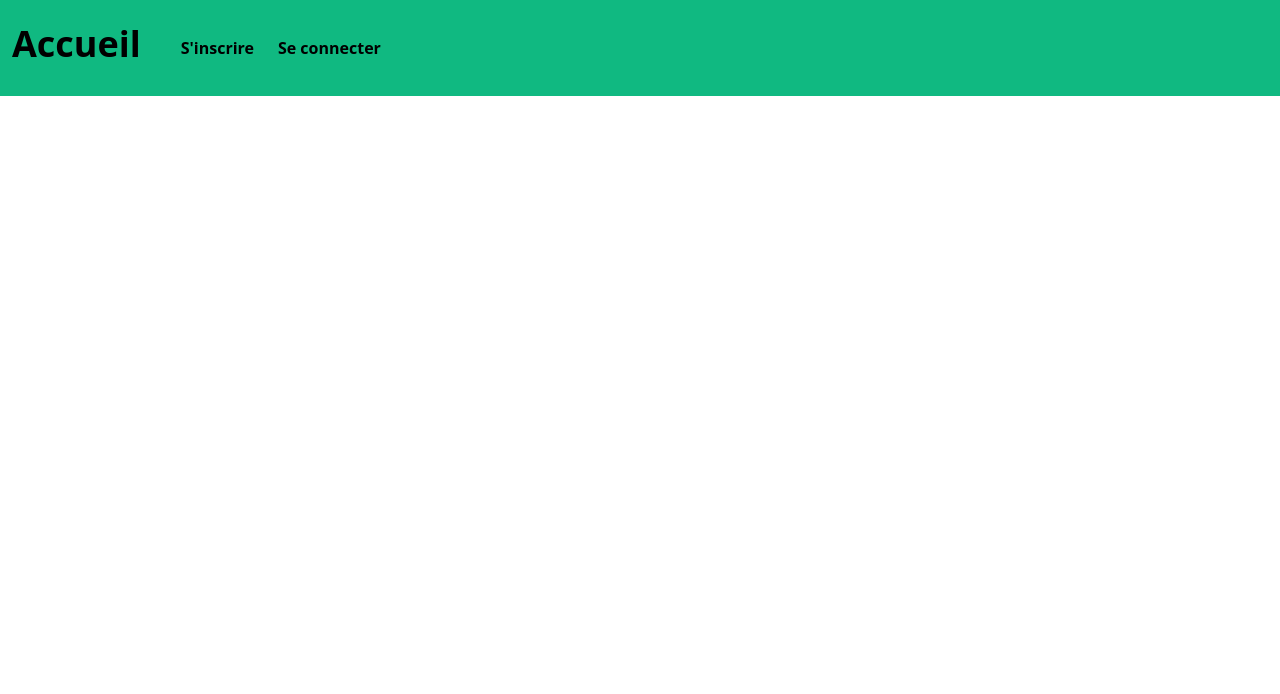
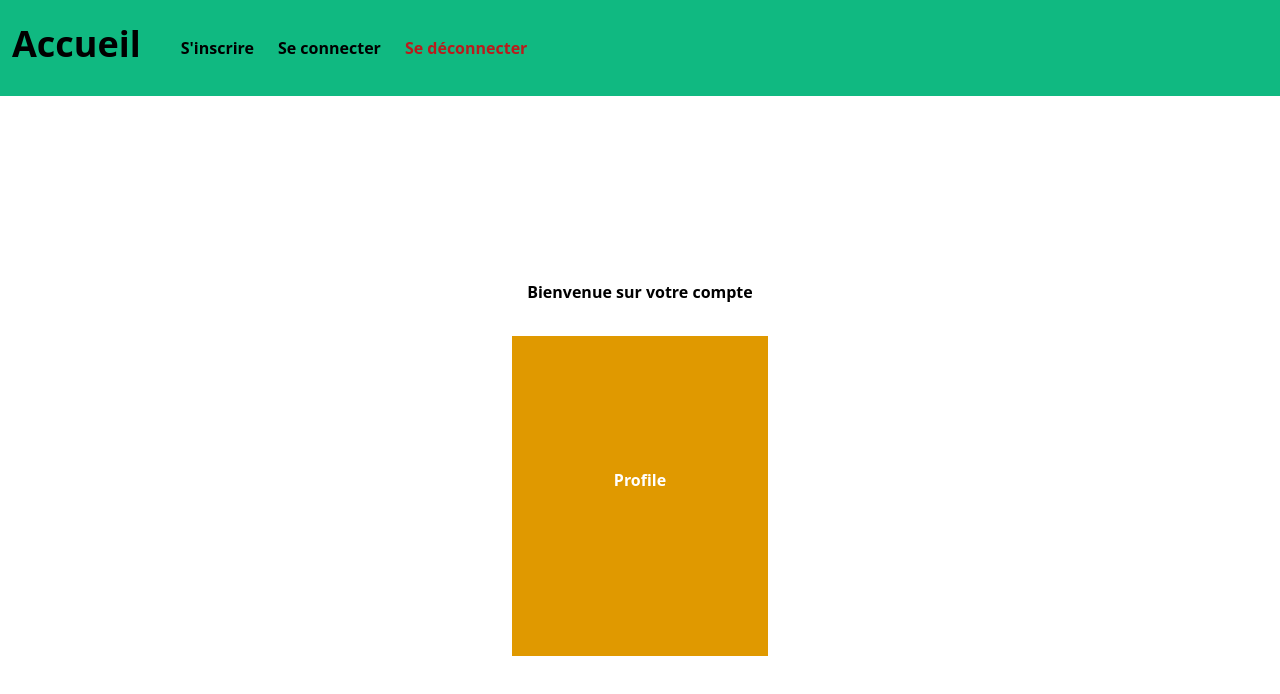
Before and after one commit to BrdML/bavtest, a React (Create React App) app: page /profile in a window 1280 px wide. Shown: the top 694 px of the page. Built offline with nearby package versions, Linux system fonts and the light colour scheme; no server answers.

Commit message:
fixbug&logout
fix bug envoie base de donnée firebase
ajout fonction logout
page login et logic terminer
fix bug login page

```diff
--- a/src/App.js
+++ b/src/App.js
@@ -3,25 +3,29 @@ import { BrowserRouter, Route, Switch } from 'react-router-dom';
 import SignUp from './pages/SignUp';
 import LogIn from './pages/LogIn';
 import Home from './pages/Home';
-import Navbar from './components/NavBar'
+import Navbar from './components/NavBar';
+import Profile from './pages/profile';
 import AuthContextProvider from './contexts/AuthContext';
 
 
 
 function App() {
   return (
-    <AuthContextProvider>
-      <div className="App">
+
+    <div className="App">
+      <AuthContextProvider>
         <BrowserRouter>
           <Navbar />
           <Switch>
             <Route component={Home} path='/' exact />
             <Route component={LogIn} path='/connexion' />
             <Route component={SignUp} path='/inscription' />
+            <Route component={Profile} path='/profile' />
           </Switch>
         </BrowserRouter>
-      </div>
-    </AuthContextProvider>
+      </AuthContextProvider>
+    </div>
+
   )
 }
 
--- a/src/components/NavBar.js
+++ b/src/components/NavBar.js
@@ -1,28 +1,53 @@
 import React from "react";
 import { NavLink } from "react-router-dom";
+import { useAuth } from '../contexts/AuthContext';
 
 export default function NavBar() {
+
+    const { logout } = useAuth()
+
     return (
         <header className="bg-green-500 height-20">
             <div className="container mx-auto flex justify-between">
                 <nav className="flex">
-                    <NavLink to="/" exact
+                    <NavLink
+                        to="/" exact
                         activeClassName="text-blue-300 bg-green-600"
                         className="inflex-flex items-center py-6 px-3 rounded mr-4 text-orange-400 hover:text-red-400 text-4xl font-bold"
                     >
                         Accueil
                     </NavLink>
-                    <NavLink to="/inscription"
+                    <NavLink
+                        to="/inscription"
+                        name="Inscription"
                         className="inline-flex items-center font-bold py-3 px-3 my-6 rounded text-orange-300 hover:text-red-400"
                         activeClassName="text-blue-300 bg-green-600"
                     >
                         S'inscrire
                     </NavLink>
-                    <NavLink to="/connexion"
+                    <NavLink
+                        to="/connexion"
+                        name="Connexion"
                         className="inline-flex items-center font-bold py-3 px-3 my-6 rounded text-orange-300 hover:text-red-400"
                         activeClassName="text-blue-300 bg-green-600"
                     >
                         Se connecter
+                    </NavLink>
+                    <NavLink
+                        to="/logout"
+                        name="Logout"
+                        className="inline-flex items-center font-bold py-3 px-3 my-6 rounded text-red-700 hover:text-red-400"
+                        activeClassName="text-blue-300"
+                        onClick={async e => {
+                            e.preventDefault()
+
+                            // Recupération de la fonction logout via useAuth dans AuthContext
+                            // alert('logout user')
+                            logout()
+                        }}
+
+                    >
+                        Se déconnecter
                     </NavLink>
                 </nav>
             </div>
--- a/src/contexts/AuthContext.js
+++ b/src/contexts/AuthContext.js
@@ -1,17 +1,37 @@
 import { createContext, useContext, useEffect, useState } from 'react';
 import { auth } from '../Firebase/firebase';
-import { createUserWithEmailAndPassword, signInWithEmailAndPassword } from 'firebase/auth';
+import {
+    createUserWithEmailAndPassword,
+    signInWithEmailAndPassword,
+    onAuthStateChanged,
+    signOut,
+} from 'firebase/auth';
 
 const AuthContext = createContext({
     currentUser: null,
     register: () => Promise,
     login: () => Promise,
+    logout: () => Promise,
 })
 
 export const useAuth = () => useContext(AuthContext)
 
 export default function AuthContextProvider({ children }) {
     const [currentUser, setCurrentUser] = useState(null)
+
+    useEffect(() => {
+        const unsubscribe = onAuthStateChanged(auth, user => {
+            setCurrentUser(user)
+        })
+        return () => {
+            unsubscribe()
+        }
+    }, [])
+
+    useEffect(() => {
+        console.log('The user is', currentUser)
+    }, [currentUser])
+
 
     function register(email, password) {
         return createUserWithEmailAndPassword(auth, email, password)
@@ -21,10 +41,15 @@ export default function AuthContextProvider({ children }) {
         return signInWithEmailAndPassword(auth, email, password)
     }
 
+    function logout() {
+        return signOut(auth)
+    }
+
     const value = {
         currentUser,
         register,
         login,
+        logout,
     }
     return <AuthContext.Provider value={value}>{children}</AuthContext.Provider>
 }
--- a/src/pages/LogIn.js
+++ b/src/pages/LogIn.js
@@ -2,13 +2,14 @@ import { React, useState } from 'react';
 import '../styles/form.css';
 import Button from '@material-ui/core/Button';
 import { useHistory } from 'react-router-dom';
+import { useAuth } from '../contexts/AuthContext';
 
 function Connexion() {
 
     const history = useHistory()
     const [email, setEmail] = useState('')
     const [password, setPassword] = useState('')
-    const [isSubmitting, setIsSubmitting] = useState(false)
+
     const { login } = useAuth()
 
     const faildMessage = (message) => {
@@ -26,28 +27,41 @@ function Connexion() {
         }, 1000);
     }
 
+    const successMessage = (message) => {
+        let formMess = document.querySelector('.form-message');
+
+        formMess.innerHTML = message;
+        formMess.style.opacity = '1';
+        setTimeout(() => {
+            formMess.style.opacity = '0';
+        }, 5000);
+        formMess.style.color = '#33ffa0';
+        formMess.style.animation = 'dongle 1s';
+    }
+
     return (
         <form
             className="form-content flex align-items-center"
             onSubmit={async e => {
                 e.preventDefault()
                 //login logic
-                // console.log(email, password)
                 if (!email || !password) {
                     faildMessage("Erreur");
                 }
-                setIsSubmitting(true)
-                successMessage("Vous ête Inscrit")
+                successMessage("Vous ête connecter")
                 login(email, password)
-                    .then((response) => console.log(response))
+                    .then((response) => {
+                        console.log(response)
+                        history.push('/profile');
+                    })
                     .catch((error) => {
                         console.log(error.message)
                         faildMessage(error.message);
-                    }).finally(() => setIsSubmitting(false));
+                    })
             }}
         >
             <div className="form2 mx-auto flex align-items-center">
-                <h3 className="form-title text-white py-8 font-bold">Inscrivez vous</h3>
+                <h3 className="form-title text-white py-8 font-bold">Connectez vous</h3>
                 <div className="form-group">
                     <label className="text-white font-bold" htmlFor="email">Email: </label>
                     <input
@@ -74,8 +88,6 @@ function Connexion() {
                     type="submit"
                     variant="contained"
                     color="primary"
-                    isLoading={isSubmitting}
-                    onClick={() => history.push('/profile')}
                 >
                     Connexion
                 </Button>
--- a/src/pages/SignUp.js
+++ b/src/pages/SignUp.js
@@ -2,7 +2,6 @@ import { React, useState } from 'react';
 import '../styles/form2.css';
 import Button from '@material-ui/core/Button';
 import { useAuth } from '../contexts/AuthContext';
-import { useHistory } from 'react-router-dom';
 
 
 
@@ -11,8 +10,6 @@ function SignUp() {
 
     const [email, setEmail] = useState('')
     const [password, setPassword] = useState('')
-    const history = useHistory()
-    const [isSubmitting, setIsSubmitting] = useState(false)
 
     const { register } = useAuth()
 
@@ -54,17 +51,16 @@ function SignUp() {
                 if (!email || !password) {
                     faildMessage("Erreur");
                 }
-                setIsSubmitting(true)
                 successMessage("Vous ête Inscrit")
                 register(email, password)
                     .then((response) => console.log(response))
                     .catch((error) => {
                         console.log(error.message)
                         faildMessage(error.message);
-                    }).finally(() => setIsSubmitting(false));
+                    })
             }}
         >
-            <div className="form2 mx-auto flex align-items-center">
+            <div className="form mx-auto flex align-items-center">
                 <h3 className="form-title text-white py-8 font-bold">Inscrivez vous</h3>
                 <div className="form-group">
                     <label className="text-white font-bold" htmlFor="email">Email: </label>
@@ -92,8 +88,6 @@ function SignUp() {
                     type="submit"
                     variant="contained"
                     color="primary"
-                    isLoading={isSubmitting}
-                    onClick={() => history.push('/profile')}
                 >
                     Connexion
                 </Button>
--- a/src/pages/profile.js
+++ b/src/pages/profile.js
@@ -1,10 +1,23 @@
 import React from 'react';
 import { useAuth } from '../contexts/AuthContext';
+import '../styles/profiles.css'
 
-export default function Profile() {
+function Profile() {
     const { currentUser } = useAuth()
 
     return (
-        <p className="text-black"> {`Bienvenue : ${currentUser}`}</p>
+        <div className="profilContent">
+            <h3 className="font-bold py-8">Bienvenue sur votre compte</h3>
+            <div className="card">
+                {/* Affichage des informations du profil connecter  */}
+                <p className="text-white font-bold pb-8">Profile</p>
+                <pre>
+                    {/* {currentUser && <pre> {JSON.stringify(currentUser, null, 2)}</pre>} */}
+                    {currentUser && <pre className="text-green-800 font-bold">{(currentUser.email)}</pre>}
+                </pre>
+            </div>
+        </div>
     )
 }
+
+export default Profile;
--- /dev/null
+++ b/src/styles/profiles.css
@@ -0,0 +1,20 @@
+@import url("https://unpkg.com/tailwindcss@^1.0/dist/tailwind.min.css");
+
+.card{
+    background-color:#e09900;
+    height: 40vh;
+    width: 20%;
+    display: flex;
+    align-items: center;
+    justify-content: center;
+    flex-direction: column;
+}
+
+.profilContent{
+    display: flex;
+    justify-content: center;
+    width:100%;
+    height: 89vh;
+    align-items: center;
+    flex-direction: column;
+}
```
